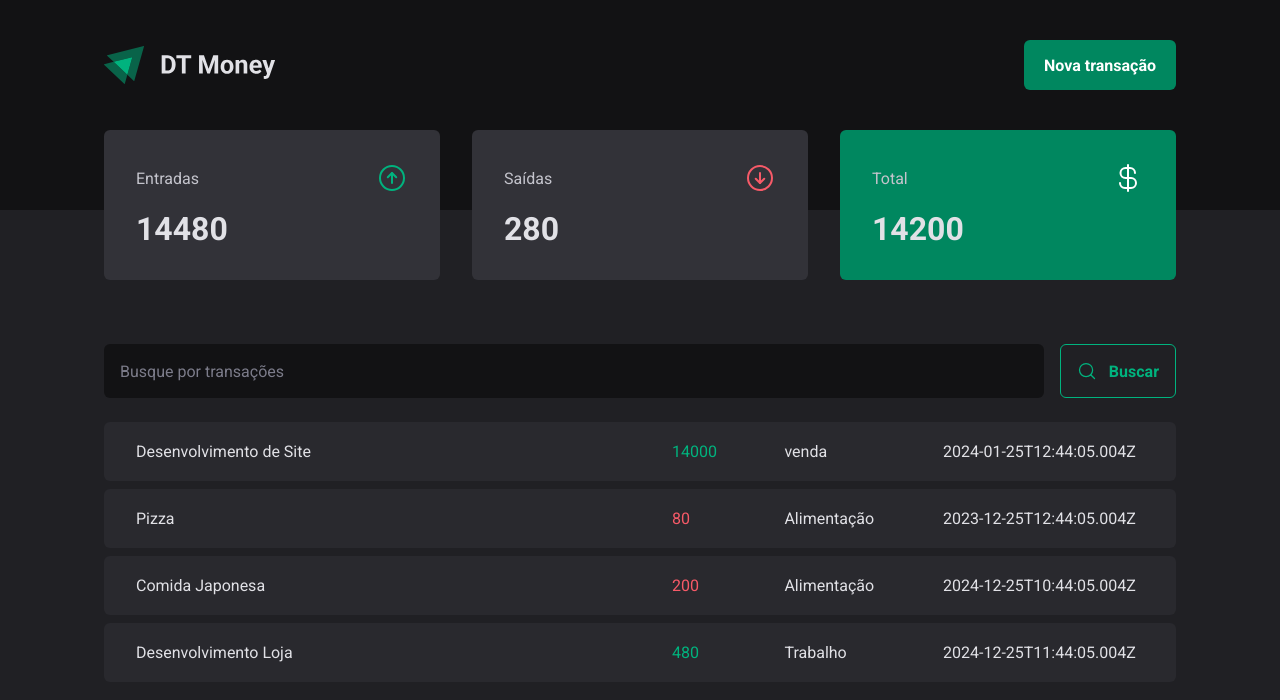
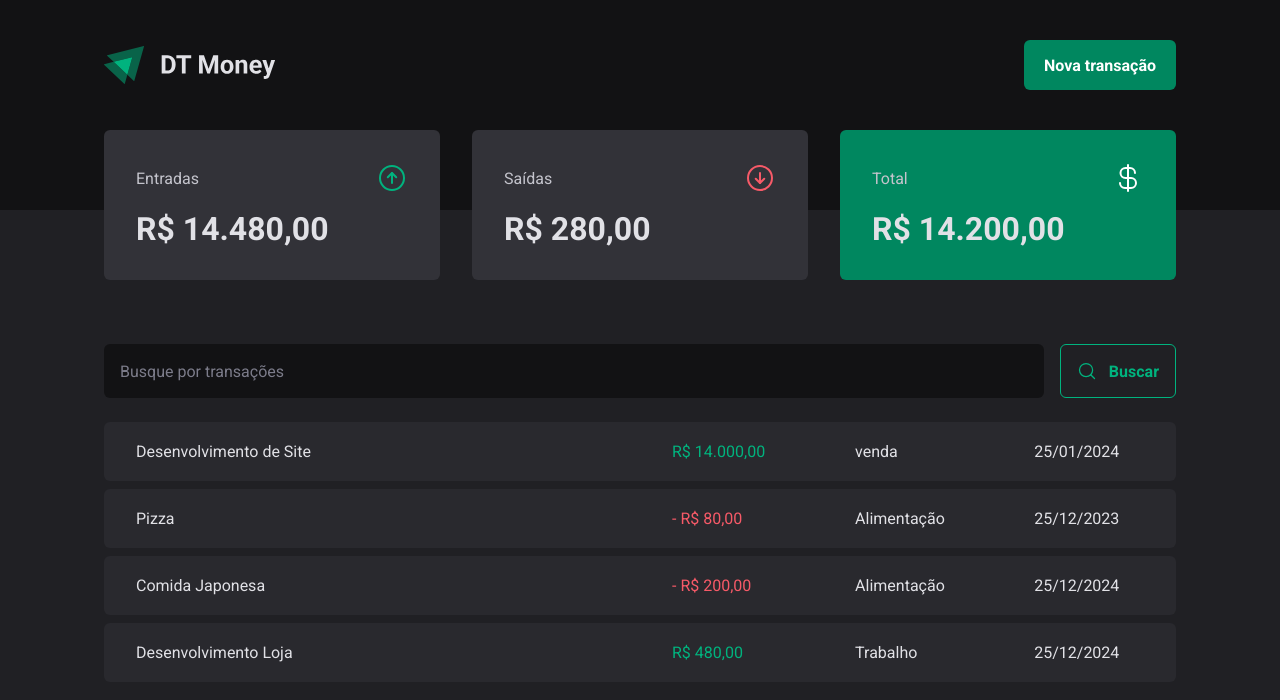
Before and after one commit to nittosantos/dt-money, a React (Vite) app: page / in a window 1280 px wide. Shown: the top 700 px of the page. Built offline with nearby package versions, Linux system fonts and the light colour scheme; data requests are answered from the project's data file.

Commit message:
feat: :sparkles: format pricing values and timezone

```diff
--- a/src/components/Summary/index.tsx
+++ b/src/components/Summary/index.tsx
@@ -2,6 +2,7 @@ import { ArrowCircleDown, ArrowCircleUp, CurrencyDollar } from "phosphor-react";
 import { SummaryCard, SummaryContainer } from "./styles";
 import { useContext } from "react";
 import { TransactionsContext } from "../../contexts/TransactionsContext";
+import { priceFromatter } from "../../utils/formatter";
 
 export function Summary() {
   const { transactions } = useContext(TransactionsContext);
@@ -32,7 +33,7 @@ export function Summary() {
           <ArrowCircleUp size={32} color="#00b37e" />
         </header>
 
-        <strong>{summary.incoming}</strong>
+        <strong>{priceFromatter.format(summary.incoming)}</strong>
       </SummaryCard>
 
       <SummaryCard>
@@ -41,7 +42,7 @@ export function Summary() {
           <ArrowCircleDown size={32} color="#f75a68" />
         </header>
 
-        <strong>{summary.outcoming}</strong>
+        <strong>{priceFromatter.format(summary.outcoming)}</strong>
       </SummaryCard>
 
       <SummaryCard variant={summary.total > 0 ? "green" : "red"}>
@@ -50,7 +51,7 @@ export function Summary() {
           <CurrencyDollar size={32} color="#fff" />
         </header>
 
-        <strong>{summary.total}</strong>
+        <strong>{priceFromatter.format(summary.total)}</strong>
       </SummaryCard>
     </SummaryContainer>
   );
--- a/src/pages/Transactions/index.tsx
+++ b/src/pages/Transactions/index.tsx
@@ -8,6 +8,7 @@ import {
   TransactionsTable,
 } from "./styles";
 import { TransactionsContext } from "../../contexts/TransactionsContext";
+import { dateFormatter, priceFromatter } from "../../utils/formatter";
 
 export function Transactions() {
   const { transactions } = useContext(TransactionsContext);
@@ -27,11 +28,14 @@ export function Transactions() {
                   <td width="50%">{transaction.description}</td>
                   <td>
                     <PriceHighlight variant={transaction.type}>
-                      {transaction.price}
+                      {transaction.type === "outcoming" && "- "}
+                      {priceFromatter.format(transaction.price)}
                     </PriceHighlight>
                   </td>
                   <td>{transaction.category}</td>
-                  <td>{transaction.createdAt}</td>
+                  <td>
+                    {dateFormatter.format(new Date(transaction.createdAt))}
+                  </td>
                 </tr>
               );
             })}
--- /dev/null
+++ b/src/utils/formatter.ts
@@ -0,0 +1,6 @@
+export const dateFormatter = new Intl.DateTimeFormat("pt-BR");
+
+export const priceFromatter = new Intl.NumberFormat("pt-BR", {
+  style: "currency",
+  currency: "BRL",
+});
```
